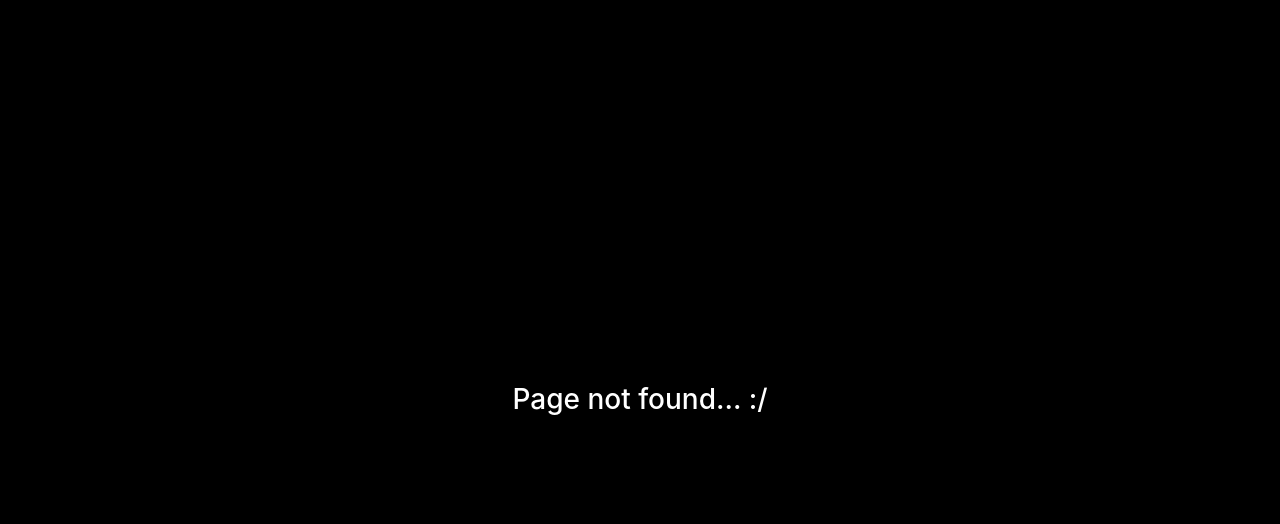
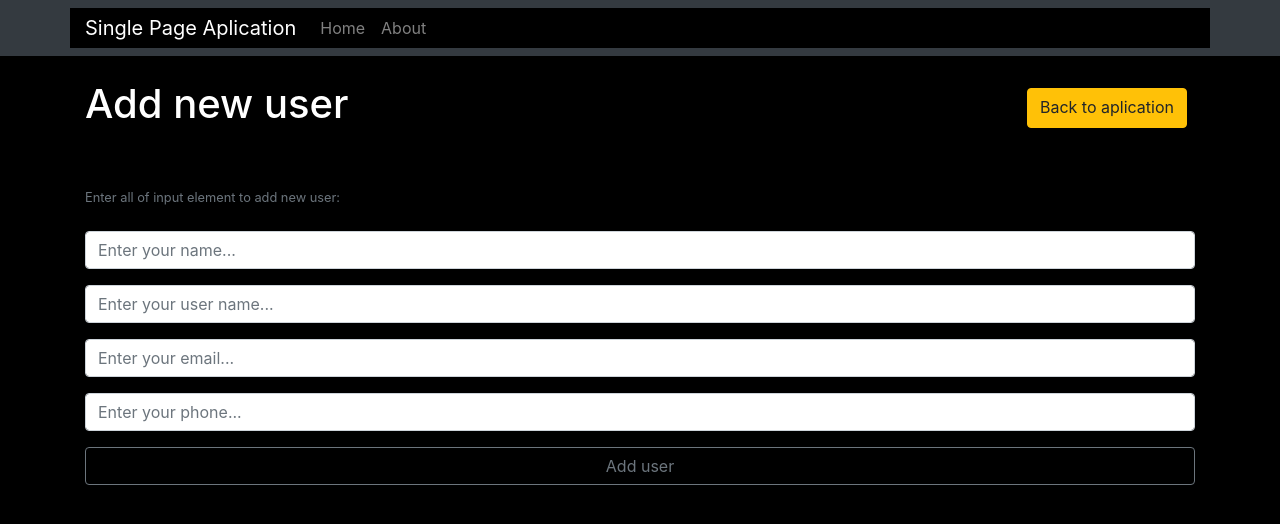
Before and after one commit to MarcinMG-web/React-User-Management-App, a React (Create React App) app: page /users/addNewUser in a window 1280 px wide. Before the commit this address had no page. Shown: the top 524 px of the page. Built offline with nearby package versions, Linux system fonts and the light colour scheme.

Commit message:
Added how to add new user

```diff
--- a/db.json
+++ b/db.json
@@ -229,6 +229,20 @@
         "catchPhrase": "Centralized empowering task-force",
         "bs": "target end-to-end models"
       }
+    },
+    {
+      "id": 11,
+      "name": "das",
+      "username": "dasdas",
+      "email": "dasdas@dasddasd.com",
+      "phone": "dasdasdas"
+    },
+    {
+      "id": 12,
+      "name": "dsadas",
+      "username": "dasda",
+      "email": "dasdas@dasddasd.com",
+      "phone": "das"
     }
   ]
 }
--- a/src/App.js
+++ b/src/App.js
@@ -1,13 +1,16 @@
 import React from 'react';
-import '../node_modules/bootstrap/dist/css/bootstrap.css'
-import Navbar from './components/loyout/Navbar'
+import '../node_modules/bootstrap/dist/css/bootstrap.css';
+import Navbar from './components/layout/Navbar';
 
-import Home from './components/Home'
-import About from './components/About'
-import Aplication from './components/Aplication';
-import NotFound from './components/NotFound'
+import Home from './components/pages/Home';
+import About from './components/pages/About';
+import Aplication from './components/pages/Aplication';
+import NotFound from './components/pages/NotFound';
 
-import {BrowserRouter as Router, Route, Switch} from 'react-router-dom'
+import {BrowserRouter as Router, Route, Switch} from 'react-router-dom';
+
+import AddNewUser from './components/users/AddNewUser';
+import EditUser from './components/users/EditUser';
 
 
 function App() {
@@ -21,6 +24,8 @@ function App() {
           <Route exact path = '/' component={Home}/>
           <Route exact path = '/about' component={About}/>
           <Route exact path = '/aplication' component={Aplication} />
+          <Route exact path = '/users/addNewUser' component={AddNewUser} />
+          <Route exact path = '/users/editUser' component={EditUser} />
           <Route component={NotFound}/>
         </Switch>
 
--- a/src/components/loyout/Navbar.js
+++ b/src/components/layout/Navbar.js
@@ -23,11 +23,6 @@ const Navbar = () => {
                                     About
                                 </NavLink>
                             </li>
-                            <li className="nav-item">
-                                <NavLink className = "nav-link" exact to = "/aplication" >
-                                    Aplication
-                                </NavLink>
-                            </li>
                         </ul>
 
                     </div>
--- a/src/components/Aplication.js
+++ b/src/components/pages/Aplication.js
@@ -22,16 +22,17 @@ const Aplication = () => {
                 <h1>Main Aplication</h1>
 
                 <div className = "d-flex ml-auto p-2" >
-                    <button
+                    <Link
                         type="submit"
                         className = "btn btn-warning  pull-right"
+                        to = './users/AddNewUser'
                     >
                         Add new +
-                    </button>
+                    </Link>
                 </div>
             </div>
 
-            <div className = "table-responsive" >
+            <div className = "table-responsive text-center " >
                 <table className = "table table-striped table-dark " >
                     <thead>
                         <tr>
@@ -51,9 +52,14 @@ const Aplication = () => {
                                 <td>{user.username}</td>
                                 <td>{user.email}</td>
                                 <td>
-                                    <Link className = "btn btn-success">View</Link>
-                                    <Link className = "btn btn-light">Edit</Link>
-                                    <Link className = "btn btn-danger">Delete</Link>
+                                    <Link className = "btn btn-success mr-2">View</Link>
+                                    <Link
+                                        className = "btn btn-light mr-2"
+                                        to = '../users/EditUser'
+                                        >
+                                            Edit
+                                    </Link>
+                                    <Link className = "btn btn-danger mr-2">Delete</Link>
                                 </td>
                             </tr>
                         )}
--- a/src/components/Home.js
+++ b/src/components/pages/Home.js
@@ -1,4 +1,5 @@
 import React from 'react'
+import {Link} from 'react-router-dom'
 
 const Home = () => {
     return (
@@ -28,20 +29,20 @@ const Home = () => {
                         id="exampleInputPassword1"
                         placeholder="Enter your password"
                     />
-                        <small id="emailHelp" className="form-text text-muted">We'll never share your email with anyone else.</small>
+                        <small id="emailHelp" className="form-text text-muted">Never share your password with anyone else.</small>
                 </div>
                 <div className="form-check">
                     <input type="checkbox" className="form-check-input" id="exampleCheck1" />
                     <label className="form-check-label" htmlFor="exampleCheck1">Check me out</label>
                 </div>
 
-                <div className="col text-center">
-                    <button
-                        type="submit"
+                <div className="col text-center ">
+                    <Link
                         className="btn btn-warning px-10 py-2"
+                        to = './Aplication'
                     >
                         Let's get started
-                    </button>
+                    </Link>
                 </div>
 
             </form>
--- a/src/services/ApiService.js
+++ b/src/components/services/ApiService.js
@@ -7,21 +7,24 @@ const api = axios.create({
 export const getAllUsers = async () => {
     try {
         return await api.get(`/users`)
-            .then(({
-                data
-            }) => data);
-
+            .then(({data}) => data);
     } catch (err) {
         console.log(err)
     }
 }
 
+export const sendNewUser = async (formData) => {
+    return await api.post(`/users`, formData)
+
+        .then(({data})=> data)
+
+        .catch(err => console.log(err));
+}
+
 
 export const deleteUserById = async (userId) => {
     return await api.delete(`/users/${userId}`)
-        .then(({
-            data
-        }) => data)
+        .then(({data}) => data)
 
         .catch(err => console.log(err));
 }
--- /dev/null
+++ b/src/components/users/AddNewUser.js
@@ -0,0 +1,109 @@
+import React, { useState } from 'react'
+import { Link, useHistory } from 'react-router-dom'
+import { sendNewUser } from '../services/ApiService'
+
+const AddNewUser = () => {
+
+let history = useHistory()
+
+const initUser = {
+    id:'',
+    name:'',
+    username:'',
+    email:'',
+    phone:''
+}
+
+const [newUser, setNewUser] = useState(initUser)
+
+const handleChange = (e) => {
+    setNewUser({
+        ...newUser,
+        [e.target.name]: e.target.value.trim()
+    })
+}
+
+const handleSubmitForm = (e) => {
+    e.preventDefault();
+    console.log(newUser)
+
+    const setNewUserForFrom = async () => {
+        await sendNewUser(newUser)
+        history.push('/aplication')
+    }
+
+    setNewUserForFrom()
+}
+
+    return (
+        <div className = 'container'>
+                <div className = 'py-4 d-flex' >
+                    <h1>Add new user</h1>
+
+                    <div className = "d-flex ml-auto p-2" >
+                        <Link
+                            type="submit"
+                            className = "btn btn-warning  pull-right"
+                            to = '../Aplication'
+                        >
+                            Back to aplication
+                        </Link>
+                    </div>
+                </div>
+
+            <small id="emailHelp" className="form-text text-muted py-4">
+            Enter all of input element to add new user:
+            </small>
+
+        <form onSubmit = {handleSubmitForm} >
+            <div className="input-group mb-3">
+                <input
+                    type="text"
+                    className="form-control"
+                    placeholder="Enter your name..."
+                    name={'name'}
+                    onChange={handleChange}
+                />
+            </div>
+            <div className="input-group mb-3">
+                <input
+                    type="text"
+                    className="form-control"
+                    placeholder="Enter your user name..."
+                    name={'username'}
+                    onChange={handleChange}
+                />
+            </div>
+            <div className="input-group mb-3">
+                <input
+                    type="email"
+                    className="form-control"
+                    placeholder="Enter your email..."
+                    name={'email'}
+                    onChange={handleChange}
+                />
+            </div>
+            <div className="input-group mb-3">
+                <input
+                    type="text"
+                    className="form-control"
+                    placeholder="Enter your phone..."
+                    name={'phone'}
+                    onChange={handleChange}
+                />
+            </div>
+
+                <div className = "panel-body" >
+                    <button
+                        className="btn btn-outline-secondary btn-block"
+                        type="submit">
+                            Add user
+                    </button>
+                </div>
+        </form>
+    </div>
+
+
+)}
+
+export default AddNewUser
--- /dev/null
+++ b/src/components/users/EditUser.js
@@ -0,0 +1,24 @@
+import React from 'react'
+import { Link } from 'react-router-dom'
+
+const EditUser = () => {
+    return (
+        <div className = 'container' >
+            <div className = 'py-4 d-flex' >
+                    <h1>Edit Users</h1>
+
+                    <div className = "d-flex ml-auto p-2" >
+                        <Link
+                            type="submit"
+                            className = "btn btn-warning  pull-right"
+                            to = '../Aplication'
+                        >
+                            Back to aplication
+                        </Link>
+                    </div>
+            </div>
+        </div>
+    )
+}
+
+export default EditUser
--- a/src/index.css
+++ b/src/index.css
@@ -1,8 +1,14 @@
+* {
+  /* box-sizing: border-box; */
+  color: #fff;
+  background-color: black;
+}
+
 .App {
-  background-color: black;
-  color: #fff;
   width: 100vw;
   height: 100vh;
+  margin: 0;
+  padding: 0;
 }
 
 /* Not Found */
```
Also changed, not shown: src/components/pages/About.js (renamed from src/components/About.js), src/components/pages/NotFound.js (renamed from src/components/NotFound.js). Lines whose indentation alone changed are shown as unchanged.
